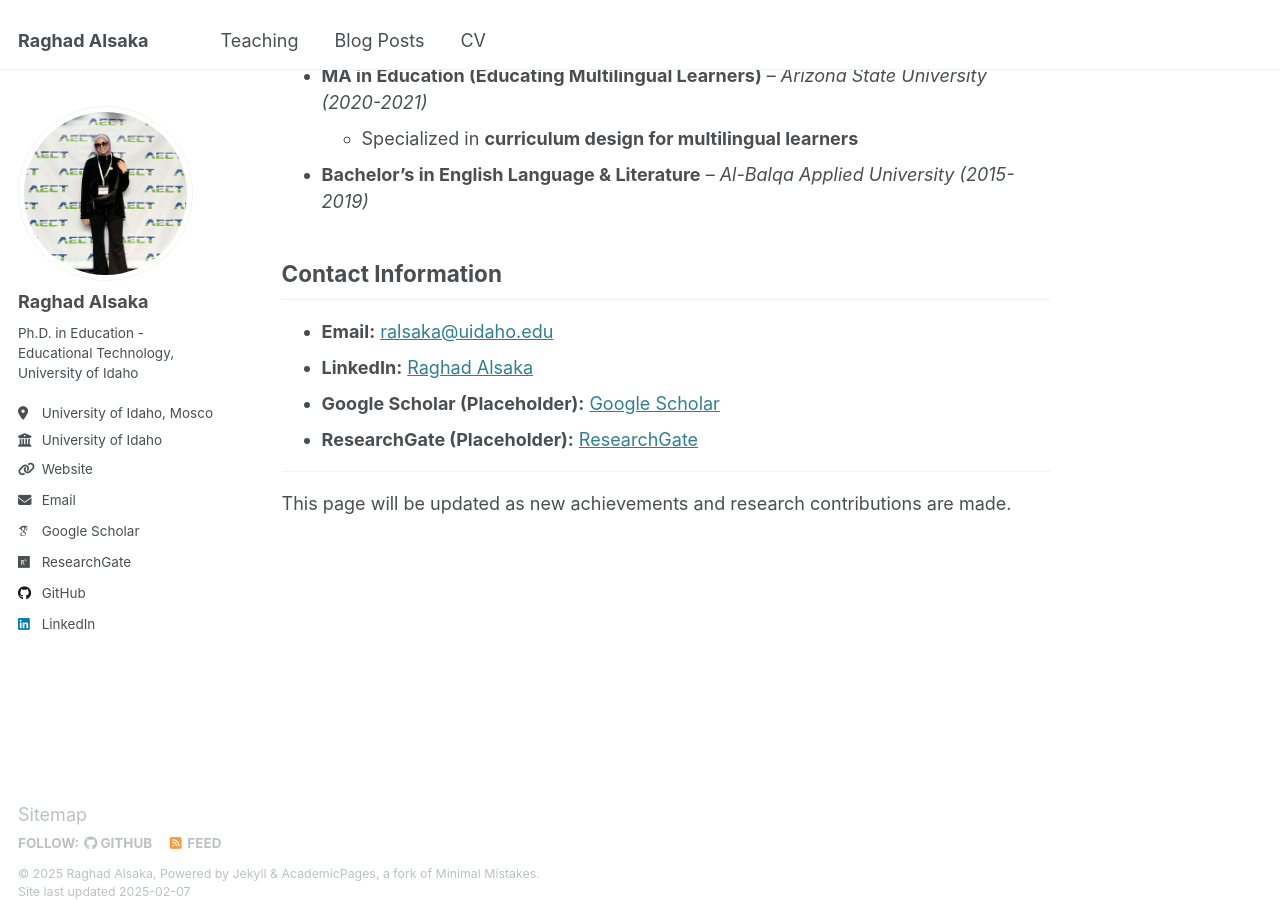
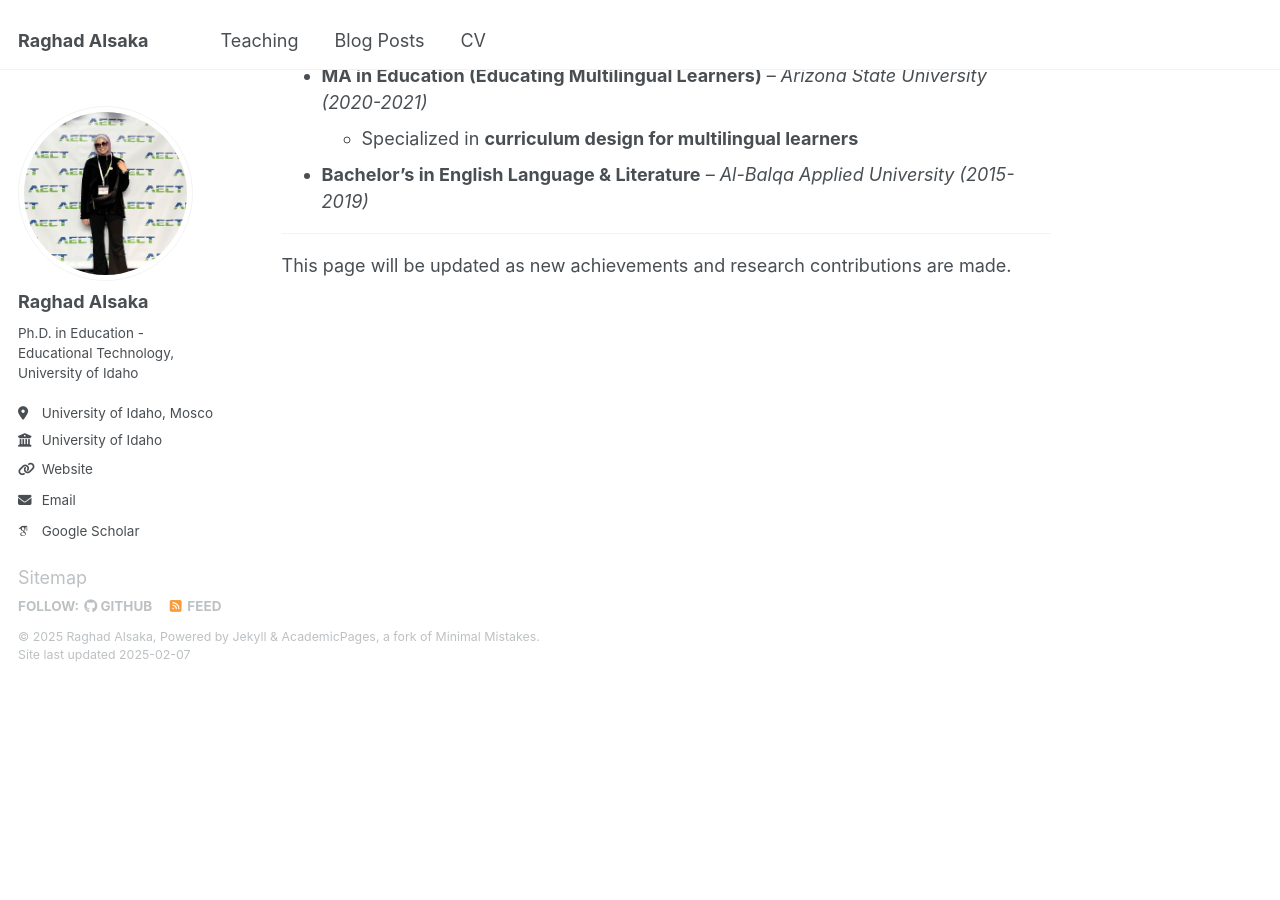
Before and after one commit to raghadalsaka/raghadalsaka.github.io, a Jekyll site: the page built from _pages/about.md, in a window 1280 px wide and 900 px high, scrolled down 631 px. Built offline with Jekyll 4.4.1, drawn with Linux system fonts in a browser that asks for light colours; some web fonts are replaced; after the commit the page ends 1314 px from its top, so only the background shows below that.

Commit message:
Update about.md

```diff
--- a/_pages/about.md
+++ b/_pages/about.md
@@ -24,12 +24,5 @@ I also serve as a **Graduate Teaching Assistant** at the **University of Idaho**
 
 - **Bachelor’s in English Language & Literature** – *Al-Balqa Applied University (2015-2019)*
 
-## Contact Information
-
-- **Email:** [ralsaka@uidaho.edu](mailto:ralsaka@uidaho.edu)
-- **LinkedIn:** [Raghad Alsaka](https://www.linkedin.com/in/raghadalsaqqa)
-- **Google Scholar (Placeholder):** [Google Scholar](https://scholar.google.com/)
-- **ResearchGate (Placeholder):** [ResearchGate](https://www.researchgate.net/)
-
 ---
 This page will be updated as new achievements and research contributions are made.
```
